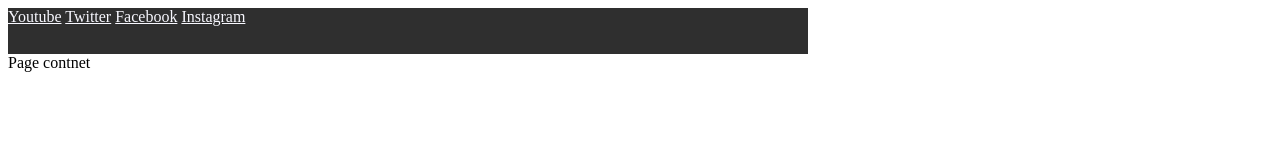
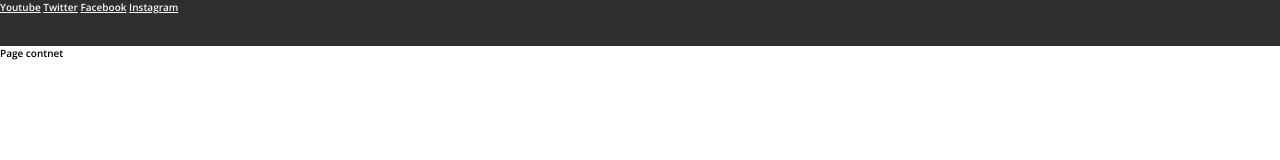
Before and after one commit to mpiechulek/SCSS-template, a website: page index.html in a window 1280 px wide. Drawn offline with nearby package versions, Linux system fonts and the light colour scheme.

Commit message:
added basic styling to layout

```diff
--- a/index.html
+++ b/index.html
@@ -1,11 +1,17 @@
 <!DOCTYPE html>
 <html lang="en">
+
 <head>
     <meta charset="UTF-8">
     <meta name="viewport" content="width=device-width, initial-scale=1.0">
     <link rel="stylesheet" href="css/main.css">
+    <link rel="preconnect" href="https://fonts.gstatic.com">
+    <link
+        href="https://fonts.googleapis.com/css2?family=Open+Sans:ital,wght@0,600;0,800;1,300;1,400;1,600;1,700&family=Roboto+Mono:ital,wght@0,300;0,400;0,500;0,600;0,700;1,200;1,300;1,400;1,500;1,600;1,700&display=swap"
+        rel="stylesheet">
     <title>Document</title>
 </head>
+
 <body>
     <div class="layout">
         <div class="layout__navbar navbar">
@@ -23,4 +29,5 @@
     </div>
 
 </body>
+
 </html>
--- a/scss/base.scss
+++ b/scss/base.scss
@@ -0,0 +1,23 @@
+*,
+*::before,
+*::after {
+    margin: 0;
+    padding: 0;
+    box-sizing: border-box;
+}
+
+html {
+    font-size: 62.5%;
+}
+
+body {
+    font-family: 'Open Sans', sans-serif, 'Roboto Mono', monospace;
+    font-weight: 600;
+    overflow-x: hidden;
+
+    -webkit-font-smoothing: antialiased;
+    -moz-osx-font-smoothing: grayscale;
+
+    text-rendering: optimizeLegibility;
+    -webkit-tap-highlight-color: transparent;
+}
--- a/scss/layout.scss
+++ b/scss/layout.scss
@@ -1,4 +1,19 @@
 .layout {
-    width: 100vh;
+    width: 100vw;
     height: 100vh;
+
+
+    display: grid;
+    grid-template-rows: [navbar-s] 46px [navbar-e content-s] 1fr [contnet-e] 1fr;
+    grid-template-columns: [s] 1fr [e];
+
+    &__navbar {
+        grid-row: navbar-s/navbar-e;
+        grid-column: s/e;
+    }
+
+    &__content {
+        grid-row: content-s/content-e;
+        grid-column: s/e;
+    }
 }
```
Also changed, not shown: css/main.css.
